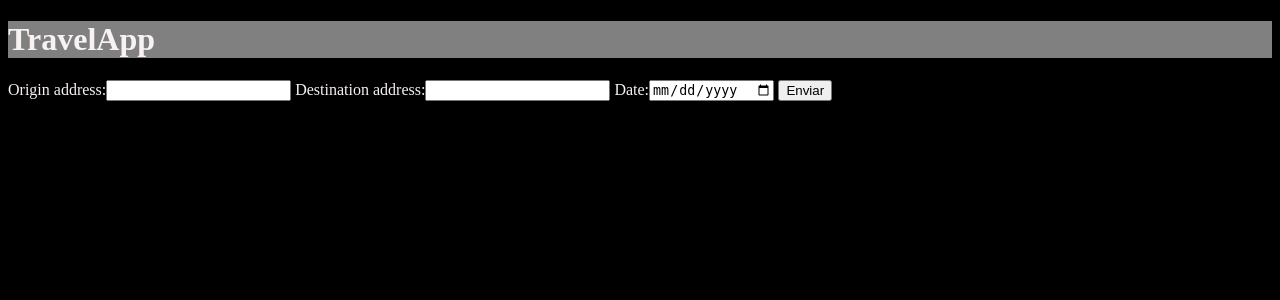
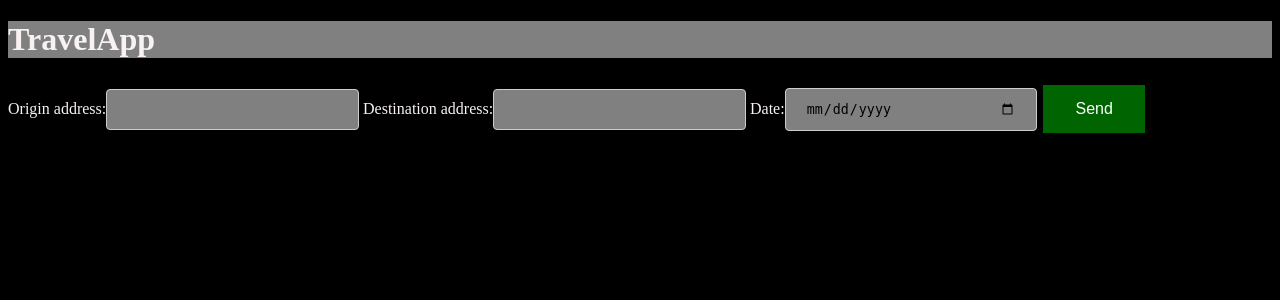
Before and after one commit to andriu99/TFGViajes, a Django app: page / in a window 1280 px wide. Shown: the top 300 px of the page. Run offline with Django 3.2, Linux system fonts and the light colour scheme; data that the repository does not hold is empty; some libraries are stand-ins or nearby versions.

Commit message:
Soluciono #57

```diff
--- a/project/app/forms.py
+++ b/project/app/forms.py
@@ -17,8 +17,8 @@ class userRequest(forms.Form):
 
     #a=forms.CharField(choices=[],required=True)
 
-    origin_address=forms.CharField(max_length=200,widget=forms.TextInput(attrs={"id":"origin_address"}))
-    destination_address=forms.CharField(max_length=200,widget=forms.TextInput(attrs={"id":"destination_address"}))
+    origin_address=forms.CharField(max_length=200,widget=forms.TextInput(attrs={"class":"data","id":"origin_address"}))
+    destination_address=forms.CharField(max_length=200,widget=forms.TextInput(attrs={"class":"data","id":"destination_address"}))
 
     #destination_address=forms.CharField(label='Dirección de llegada')
-    date=forms.DateField(widget=DateInput)
+    date=forms.DateField(widget=DateInput(attrs={"class":"data"}))
--- a/project/app/static/style.css
+++ b/project/app/static/style.css
@@ -4,12 +4,35 @@ body {
   color:rgb(248, 242, 242);
 
 }
+.data{
+  width: 20%;
+  padding: 12px 20px;
+  margin: 8px 0;
+  display: inline-block;
+  border: 1px solid #ccc;
+  border-radius: 4px;
+  box-sizing: border-box;
+  background-color:gray;
+}
+
 .titles{
   background-color:gray;
   color:rgb(248, 242, 242);
 
 }
 
+#id_button{
+  background-color:darkgreen;
+  border: none;
+  color: white;
+  padding: 15px 32px;
+  text-align: center;
+  text-decoration: none;
+  display: inline-block;
+  font-size: 16px;
+  margin: 4px 2px;
+  cursor: pointer;
+}
 #trips {
     font-family: Arial, Helvetica, sans-serif;
     border-collapse: collapse;
--- a/project/app/templates/app/home.html
+++ b/project/app/templates/app/home.html
@@ -16,7 +16,8 @@
 
         {% endblock %}
 
-		<button>Enviar</button>
+		<button id="id_button">Send</button>
+
 
 
 
```
